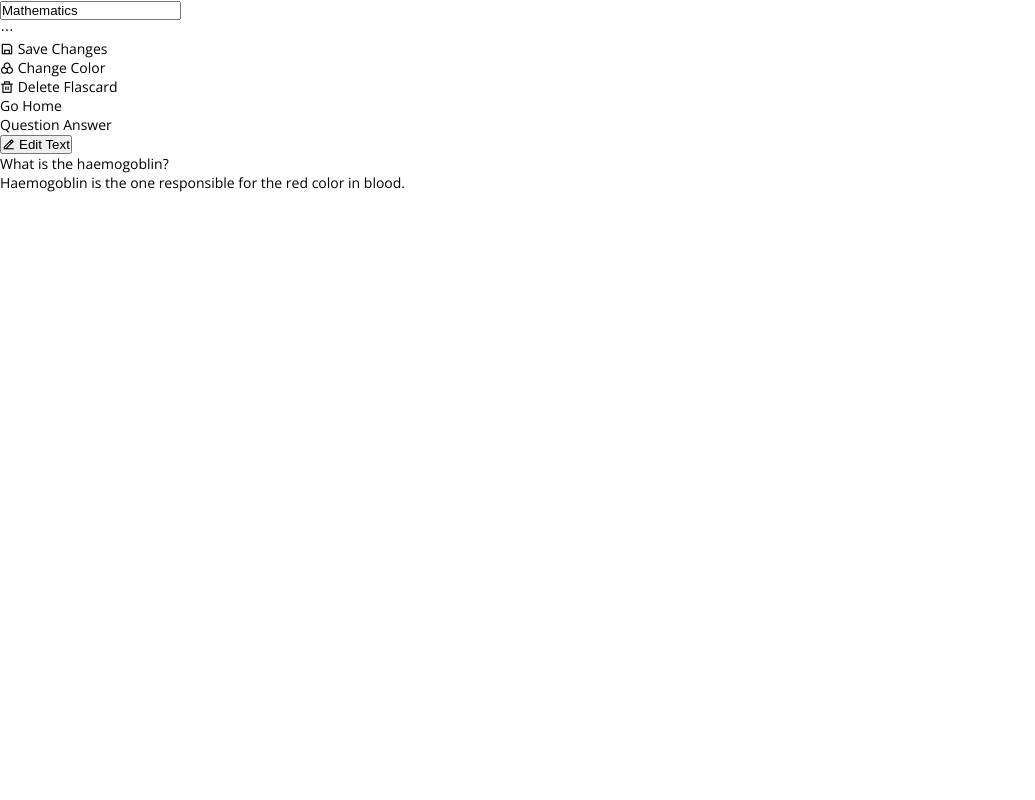
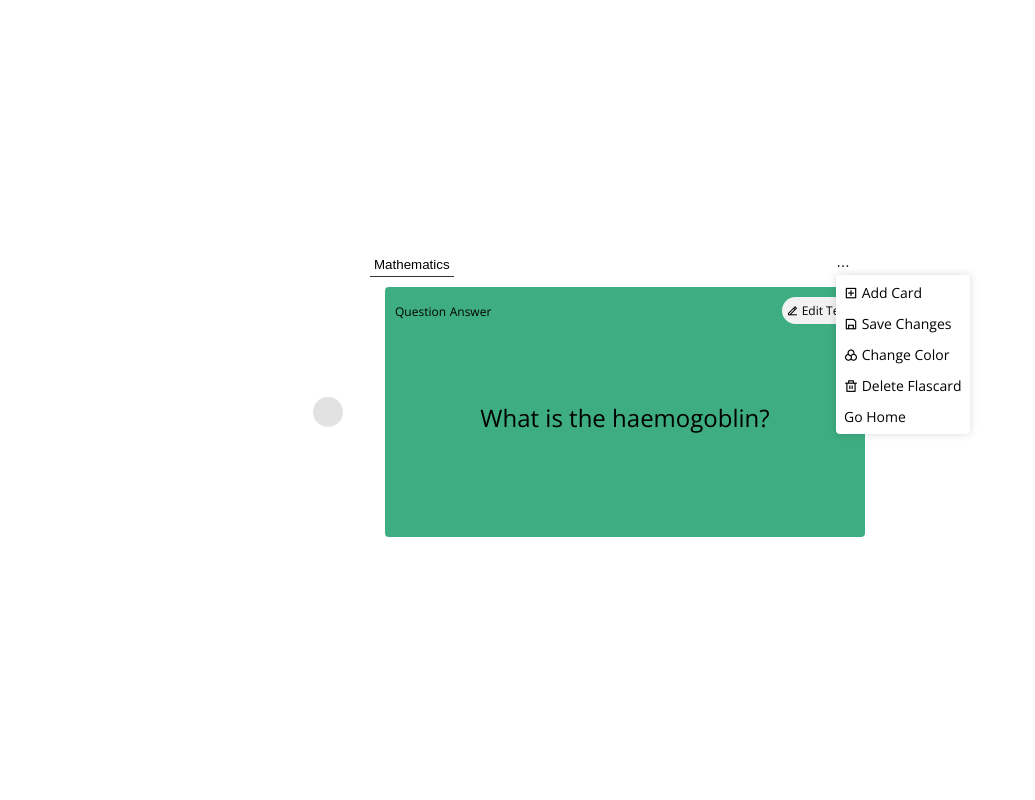
Before and after one commit to duckdoe/flashcardapp, a Flask app: page /edit/1 in a window 1280 px wide. Shown: the whole page, without its empty margins (0-1035 px from the left). Run offline with Flask 3, Linux system fonts and the light colour scheme; some libraries are stand-ins or nearby versions.

Commit message:
created ands styled edit page

```diff
--- a/app/static/styles/edit.css
+++ b/app/static/styles/edit.css
@@ -0,0 +1,141 @@
+ul {
+  list-style-type: none;
+}
+
+._main {
+  max-width: 1200px;
+  height: 100vh;
+  margin-inline: 10px;
+  display: grid;
+  place-content: center;
+}
+
+._card_section {
+  width: 595px;
+}
+
+._card_section_header {
+  display: flex;
+  align-items: center;
+  justify-content: space-between;
+  width: 480px;
+  margin-inline: auto;
+}
+
+._title_input {
+  border: none;
+  border-bottom: 1px solid;
+  border-bottom-color: var(--gray-900);
+  field-sizing: content;
+  display: block;
+  max-width: 120px;
+  padding: 4px;
+}
+
+._title_input:focus {
+  outline: none;
+}
+
+._card_funcs {
+  position: absolute;
+  padding: 4px;
+  border-radius: 4px;
+  box-shadow: 0px 0px 8px rgb(0, 0, 0, .15);
+  background-color: var(--white);
+}
+
+._card_funcs ul {
+  display: flex;
+  flex-direction: column;
+  gap: 4px;
+}
+
+._card_funcs ul li {
+  padding: 4px;
+  cursor: pointer;
+  border-radius: 4px;
+  transition: .2s;
+}
+
+._card_funcs ul li:hover {
+  background-color: var(--gray-200);
+}
+
+._card_container {
+  display: flex;
+  align-items: center;
+  justify-content: space-between;
+}
+
+._cards {
+  overflow: scroll;
+  width: 500px;
+  padding: 10px;
+}
+
+._card {
+  background-color: var(--green-primary);
+  padding: 10px;
+  border-radius: 4px;
+  height: 250px;
+  display: grid;
+  grid-template-rows: 20px 210px;
+}
+
+._card_header {
+  display: flex;
+  align-items: center;
+  justify-content: space-between;
+  align-self: start;
+  height: max-content;
+}
+
+._edit_btn {
+  border: none;
+  background-color: var(--gray-100);
+  padding: 5px;
+  border-radius: 20px;
+  font-size: var(--fs-xs);
+  font-family: var(--font-prmary);
+  cursor: pointer;
+  transition: background-color .2s;
+}
+
+._edit_btn:hover {
+  background-color: var(--white)
+}
+
+._full_height {
+  align-self: center;
+}
+
+
+._text {
+  max-width: 500px;
+  margin-inline: auto;
+  margin-top: -10px;
+}
+
+._full_height p {
+  text-align: center;
+  font-size: clamp(var(--fs-xl), var(--fs-md), var(--fs-xl));
+}
+
+._card_header ._card_status span {
+  font-size: var(--fs-xs);
+}
+
+._nav_btn {
+  width: 30px;
+  height: 30px;
+  display: flex;
+  align-items: center;
+  justify-content: center;
+  background-color: var(--gray-200);
+  border-radius: 50%;
+  cursor: pointer;
+}
+
+::-webkit-scrollbar {
+  display: none;
+}
--- a/app/templates/edit-page.html
+++ b/app/templates/edit-page.html
@@ -29,19 +29,23 @@
             <i class="ri-more-line"></i>
             <div class="_card_funcs">
               <ul>
-                <li class="_save_changes">
+                <li class="_add_func">
+                  <i class="ri-add-box-line"></i>
+                  Add Card
+                </li>
+                <li class="_save_func">
                   <i class="ri-save-line"></i>
                   Save Changes
                 </li>
-                <li class="_chage_color">
+                <li class="_chage_func">
                   <i class="ri-color-filter-line"></i>
                   Change Color
                 </li>
-                <li class="_delete_cards">
+                <li class="color_func">
                   <i class="ri-delete-bin-line"></i>
                   Delete Flascard
                 </li>
-                <li class="_go_back">
+                <li class="_back_func">
                   <i class="ri-arrow-left-long-line"></i>
                   Go Home
                 </li>
@@ -49,25 +53,36 @@
             </div>
           </div>
         </div>
+        <div class="_card_container">
+          <div class="_nav_btn">
+            <i class="ri-arrow-left-long-line"></i>
+          </div>
+          <div class="_cards">
             <div class="_card">
               <div class="_card_header">
                 <div class="_card_status">
                   <span>Question</span>
                   <span>Answer</span>
                 </div>
-            <button>
+                <button class="_edit_btn">
                   <i class="ri-edit-2-line"></i>
                   Edit Text
                 </button>
               </div>
               <div class="_full_height">
-            <p class="_question">What is the haemogoblin?</p>
-            <div class="_answer">
-              Haemogoblin is the one responsible for the red color in blood.
+                <div class="_text">
+                  <p class="_card_text">What is the haemogoblin?</p>
                 </div>
               </div>
             </div>
           </div>
+          <div class="_nav_btn_right">
+            <i class="ri-arrow-right-long-line"></i>
           </div>
+        </div>
+      </div>
+    </div>
+
+    <script src="{{url_for('static', filename='scripts/edit.js')}}"></script>
   </body>
 </html>
```
Lines whose indentation alone changed are shown as unchanged.
